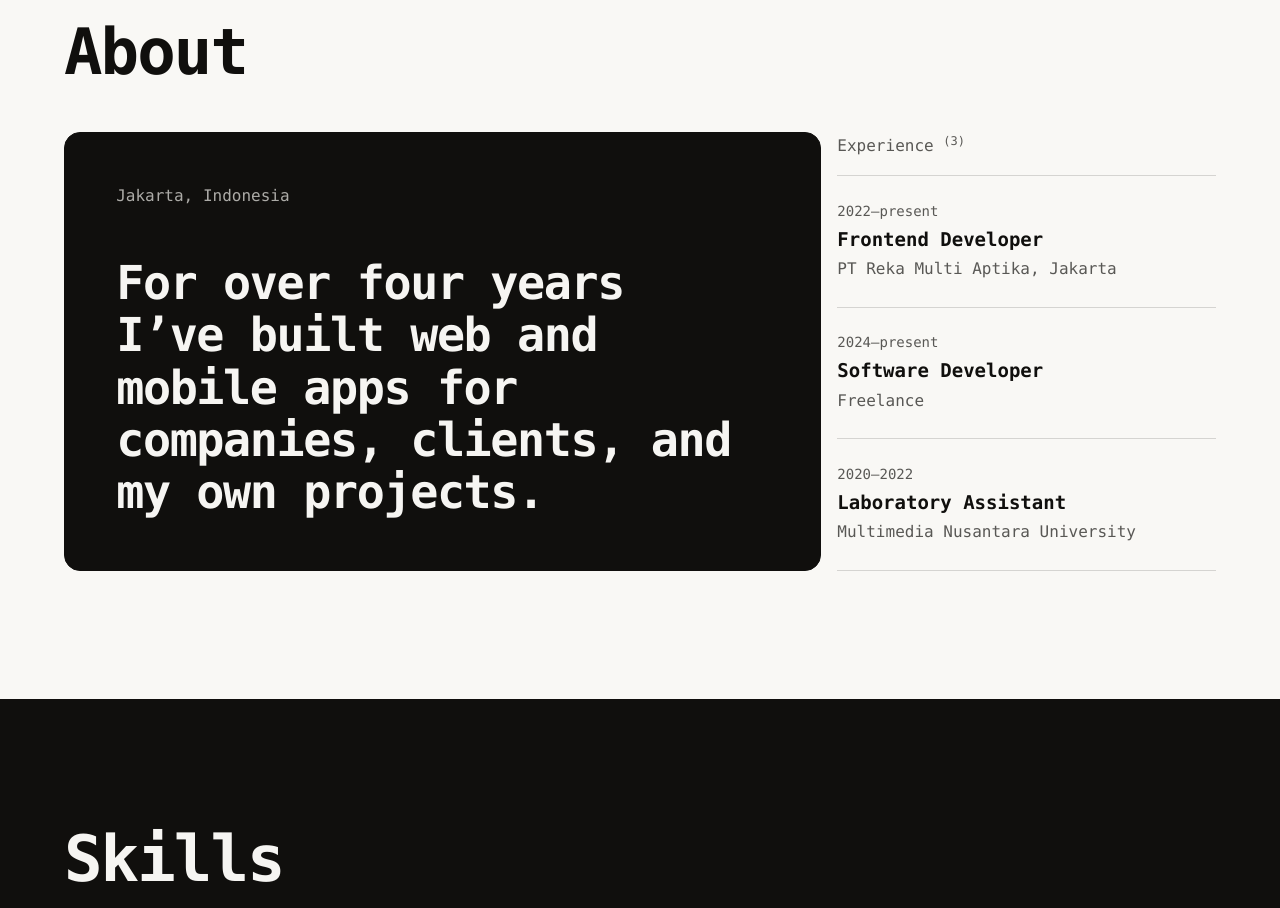
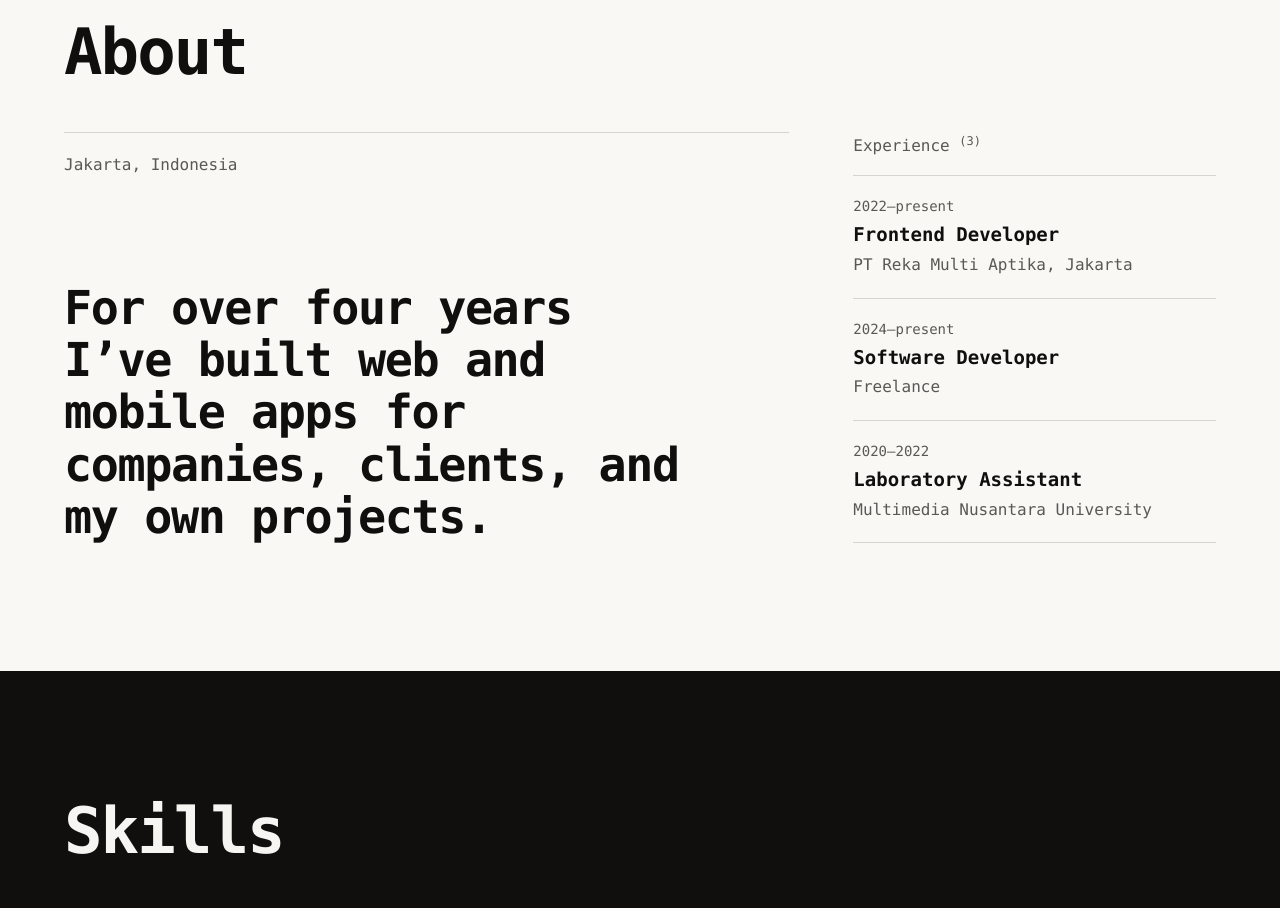
Before and after one commit to primestrider/primestrider.github.io, an Astro site: page / in a window 1280 px wide. Shown: the part 860-1768 px from the top of the page. Built offline with nearby package versions, Linux system fonts and the light colour scheme; Astro itself is replaced by a stand-in of ours; a web font is replaced by a local one.

Commit message:
patch: update section projects and about

```diff
--- a/src/layouts/Layout.astro
+++ b/src/layouts/Layout.astro
@@ -94,11 +94,6 @@ const imageUrl = site ? new URL(image, site).href : image;
 		--band-line: oklch(32% 0.005 95);
 		--band-surface: oklch(21% 0.005 95);
 
-		/* An inverted card on the page paper */
-		--inv-paper: oklch(17% 0.005 95);
-		--inv-ink: oklch(97% 0.004 95);
-		--inv-slate: oklch(74% 0.005 95);
-		--inv-line: oklch(34% 0.005 95);
 
 		--radius-card: 1rem;
 		--radius-control: 0.5rem;
@@ -133,10 +128,6 @@ const imageUrl = site ? new URL(image, site).href : image;
 			--band-line: oklch(31% 0.005 95);
 			--band-surface: oklch(22.5% 0.005 95);
 
-			--inv-paper: oklch(95% 0.004 95);
-			--inv-ink: oklch(15% 0.005 95);
-			--inv-slate: oklch(42% 0.005 95);
-			--inv-line: oklch(84% 0.005 95);
 			color-scheme: dark;
 		}
 	}
@@ -248,18 +239,6 @@ const imageUrl = site ? new URL(image, site).href : image;
 		border-radius: var(--radius-card);
 	}
 
-	/* The inverted card swaps every ink token, so links and focus rings swap with it */
-	.card-ink {
-		--paper: var(--inv-paper);
-		--ink: var(--inv-ink);
-		--slate: var(--inv-slate);
-		--line: var(--inv-line);
-		--surface: var(--inv-paper);
-		--accent: var(--inv-ink);
-		color: var(--ink);
-		border-color: var(--paper);
-	}
-
 	/* Motion targets stay hidden until src/scripts/motion.ts reveals them */
 	.js [data-hero],
 	.js [data-reveal],
--- a/src/pages/index.astro
+++ b/src/pages/index.astro
@@ -56,12 +56,12 @@ const schema = {
 			<Hero />
 		</div>
 
-		<!-- About: the statement as one dark card beside the experience list -->
+		<!-- About: the statement set large over a hairline, beside the experience list -->
 		<section class="wrap section" id="about" aria-labelledby="about-h">
 			<h2 id="about-h" class="heading section-h" data-reveal="heading">About</h2>
 
 			<div class="bento">
-				<div class="card card-ink statement-card" data-reveal>
+				<div class="statement-block" data-reveal>
 					<p class="where-from">{profile.city}</p>
 					<p class="statement">{about}</p>
 				</div>
@@ -245,10 +245,10 @@ const schema = {
 		margin-bottom: clamp(2rem, 4vw, 3rem);
 	}
 
-	/* About: the statement card takes two thirds, the experience column the rest */
+	/* About: the statement takes two thirds, the experience column the rest; no boxes, only hairlines */
 	.bento {
 		display: grid;
-		gap: 1rem;
+		gap: 3rem clamp(2rem, 5vw, 4.5rem);
 	}
 
 	@media (min-width: 52rem) {
@@ -257,11 +257,15 @@ const schema = {
 		}
 	}
 
-	.statement-card {
+	.statement-block {
+		display: flex;
+		flex-direction: column;
 		justify-content: space-between;
 		gap: 3rem;
-		min-height: 22rem;
-		padding: clamp(1.75rem, 4vw, 3.5rem);
+		min-width: 0;
+		min-height: 20rem;
+		padding-top: 1.25rem;
+		border-top: 1px solid var(--line);
 	}
 
 	.where-from {
```
